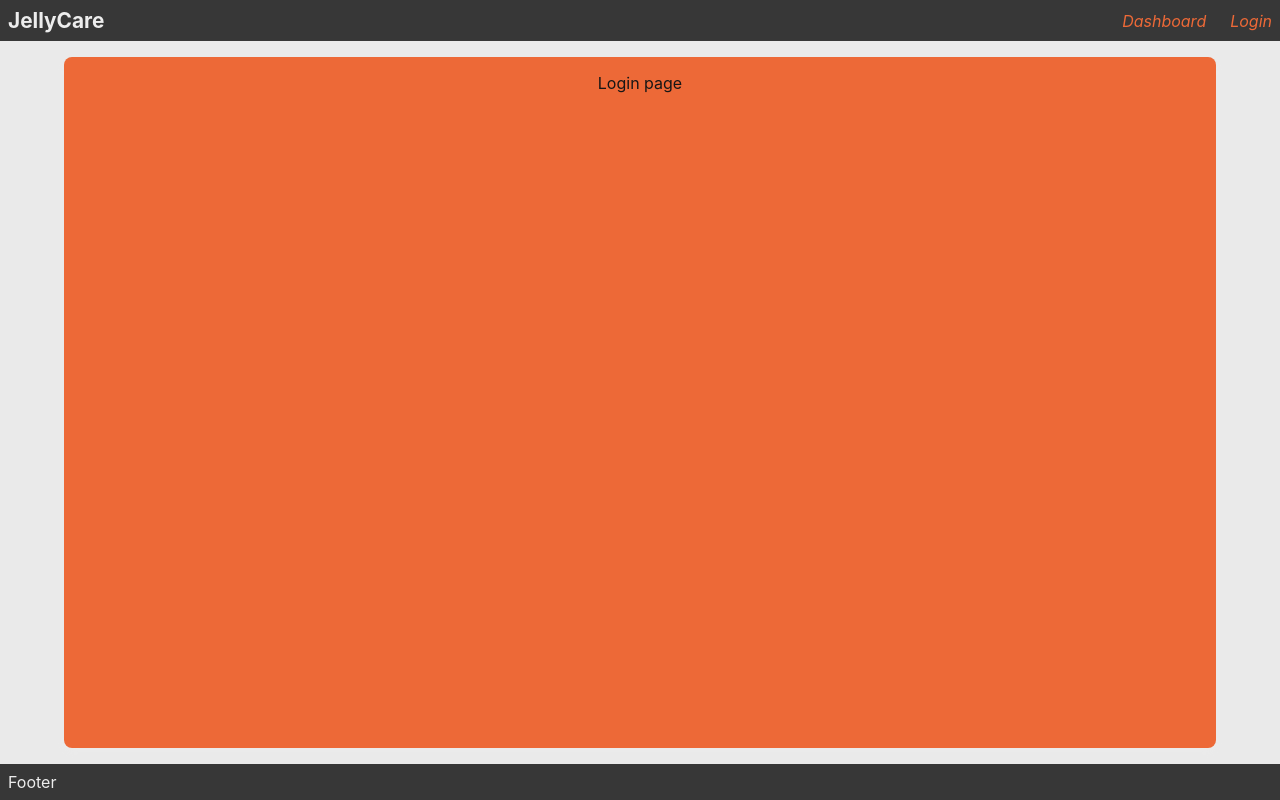
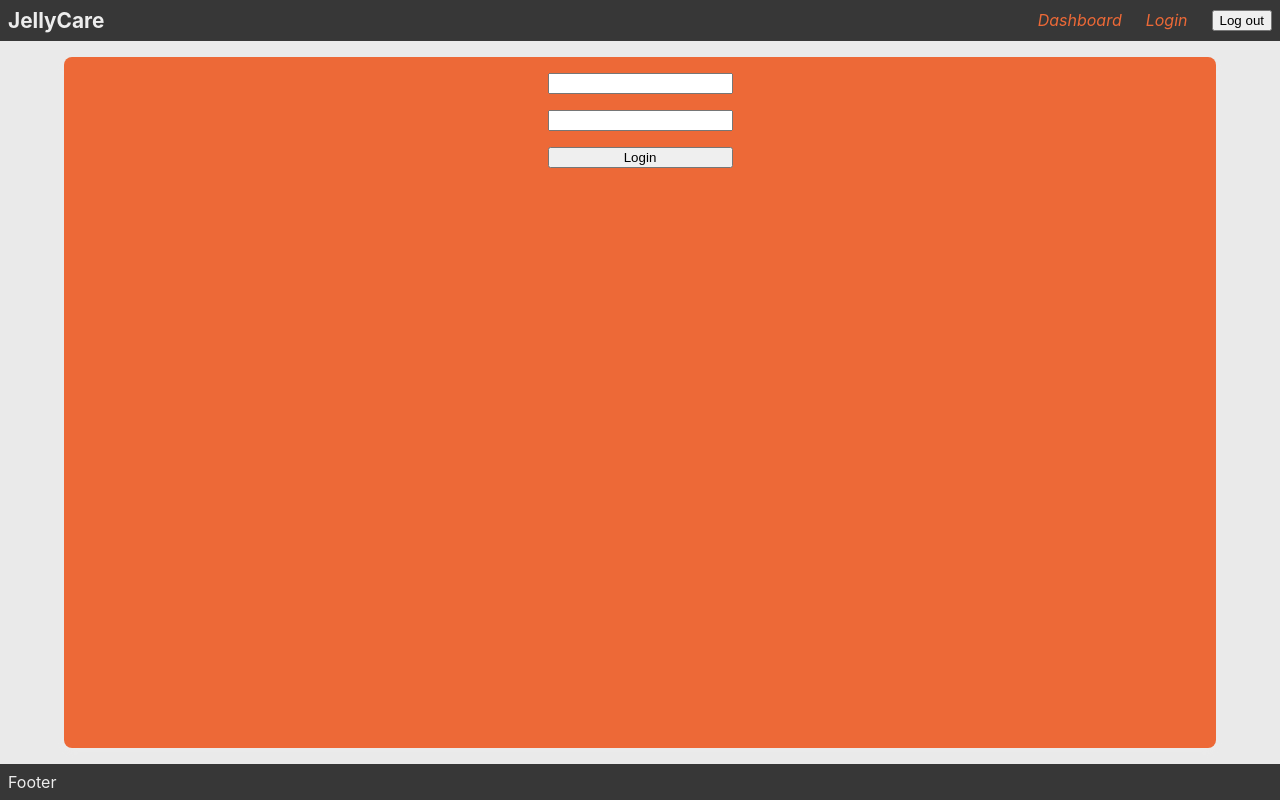
Before and after one commit to jake-the-cake/jelly-care, a React (Create React App) app in the folder client/: page /login in a window 1280 px wide. Built offline with nearby package versions, Linux system fonts and the light colour scheme.

Commit message:
start login functions

```diff
--- a/client/src/App.tsx
+++ b/client/src/App.tsx
@@ -1,13 +1,10 @@
-import React, { Context, createContext } from 'react'
 import { Dashboard } from './pages/Dashboard';
 import { Route, Routes, BrowserRouter } from 'react-router-dom'
 import { Login } from './pages/Login';
 import { Navbar } from './components/Navbar';
 import { ActiveUserContext } from './context/ActiveUserContext';
 
-// const UserContext: Context<any> = createContext({user: 'hi'})
 let user: string | null = 'papa'
-// user = null
 
 const App = () => {
   return (
--- a/client/src/components/Navbar.tsx
+++ b/client/src/components/Navbar.tsx
@@ -4,8 +4,10 @@ import { UserContext } from '../context/ActiveUserContext'
 import { navigationData } from '../data/navigationData'
 
 export const Navbar = () => {
-  const ctx = useContext(UserContext)
-  console.log(ctx)
+  const { state, dispatch }: any = useContext(UserContext)
+  console.log('current state')
+  console.log(state)
+  // console.log(dispatch)
   return (
     <nav className='header__container'>
       <div className='header__title'>
@@ -14,9 +16,10 @@ export const Navbar = () => {
       <div className='header__nav'>
         {
           navigationData.map(( link, index: number ) => (
-            link.type === 'link' && <Link className='header__nav--link' to={link.url}>{ link.text }</Link>
+            link.type === 'link' && <Link key={ `navlink-${index}` }className='header__nav--link' to={link.url}>{ link.text }</Link>
           ))
         }
+        <button onClick={() => dispatch({ type: 'LOGOUT' })}>Log out</button>
       </div>
     </nav>
   )
--- a/client/src/context/ActiveUserContext.tsx
+++ b/client/src/context/ActiveUserContext.tsx
@@ -1,15 +1,15 @@
-import { createContext, useReducer } from "react"
+import { createContext, Reducer, useReducer } from "react"
 
 interface ActiveUserContextProps {
   children: any
 }
 
-interface ActiveUserProps {
+export interface ActiveUserProps {
   id: string,
   name: string
 }
 
-export const UserContext: React.Context<ActiveUserProps | {}> = createContext({})
+export const UserContext: React.Context<{activeUser: ActiveUserProps} | {}> = createContext({})
 
 const data = {
   activeUser: {
@@ -18,22 +18,27 @@ const data = {
   }
 }
 
-const loginReducer = ( state: any, action: any ) => {
+const loginReducer: Reducer<any, any> = ( state: { activeUser: ActiveUserProps }, action: any ) => {
 
 
   switch (action.type) {
+    case 'LOGOUT':
+      console.log('try init')
+      return {activeUser: {id:'', name:''}}
     default:
-      return state.a
+      console.log('do default')
+      return state
   }
 }
 
 export const ActiveUserContext = ( { children }: ActiveUserContextProps ) => {
-
+  console.log('call the context')
   const [ state, dispatch ] = useReducer( loginReducer, data )
 
+  const value = { state, dispatch }
 
   return (
-    <UserContext.Provider value={data}>
+    <UserContext.Provider value={value}>
       { children }
     </UserContext.Provider>
   )
--- /dev/null
+++ b/client/src/data/fakeUsers.ts
@@ -0,0 +1,12 @@
+export const fakeUsers = [
+  {
+    id: '1',
+    name: 'jake',
+    email: 'jake@jake.jake'
+  },
+  {
+    id: '1',
+    name: 'jake',
+    email: 'jake@jake.jaker'
+  },
+]
--- a/client/src/index.css
+++ b/client/src/index.css
@@ -84,7 +84,7 @@ code {
 
 .bg-orange {
   background-color: var(--orange);
-  color: var(--darker)
+  color: var(--darker);
 }
 
 .bg-light {
@@ -119,3 +119,9 @@ nav, footer {
   font-style: italic;
   color: var(--orange);
 }
+
+.form__body {
+  display: flex;
+  flex-direction: column;
+  gap: 1rem;
+}
--- a/client/src/pages/Login.tsx
+++ b/client/src/pages/Login.tsx
@@ -1,14 +1,30 @@
+import { FormEvent } from "react"
 import { MainCard } from "../components/MainCard"
+import { fakeUsers } from "../data/fakeUsers"
 
 export const Login = () => {
+  const handleLogin = ( event: FormEvent ) => {
+    event.preventDefault()
+    const submittedEmail = ((event.target as HTMLFormElement).children[0].children[0] as HTMLInputElement).value
+    const emailMatch = fakeUsers.filter( user => user.email === submittedEmail )
+    if ( emailMatch.length === 0 ) console.log('no email address found')
+    else if ( emailMatch.length === 1 ) console.log('email address found')
+    else {
+      // this should never happen!
+      console.log('multiple email address found')
+    }
+  }
+
   return (
     <MainCard
       content={
-        <>
-          {
-            'Login page'
-          }
-        </>
+        <form className="form__container" action="#" onSubmit={handleLogin}>
+          <div className="form__body">
+            <input id='emailInput' type='text' />
+            <input id='passwordInput' type='text' />
+            <button>Login</button>
+          </div>
+        </form>
       }
     />
   )
```
